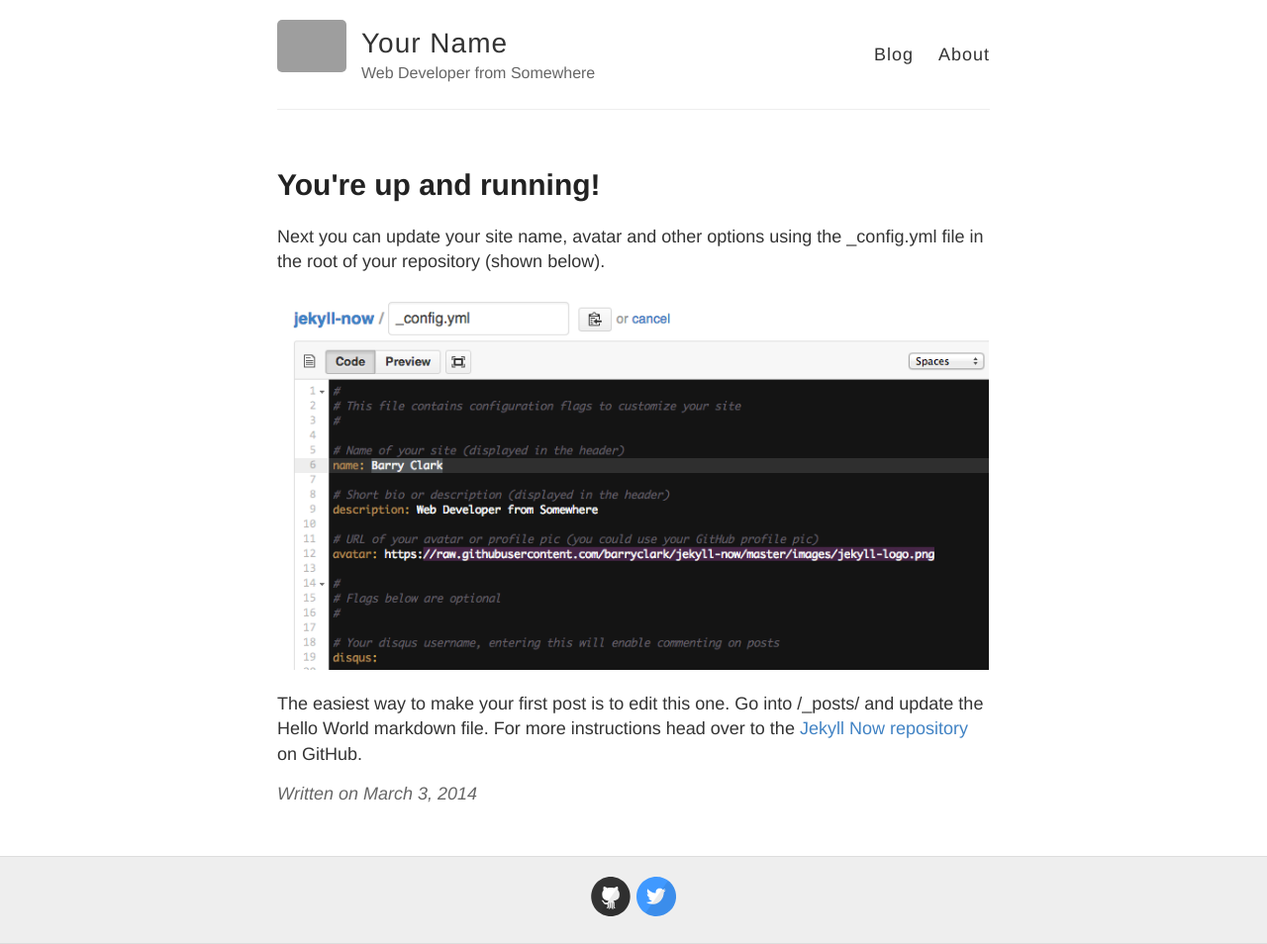
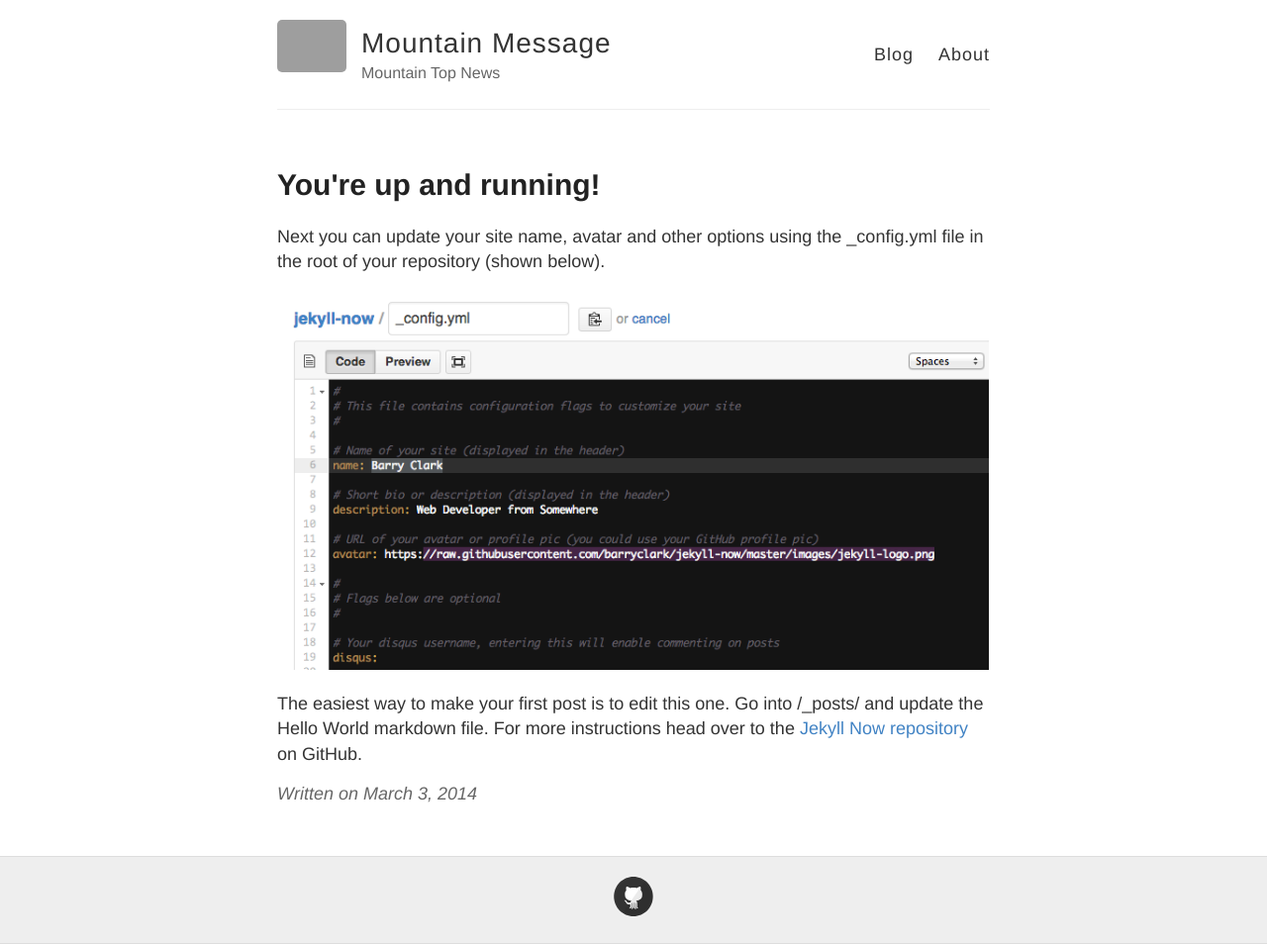
Before and after one commit to NewCaledoniaDevTeam/MountainMessage, a Jekyll site: the page built from _posts/2014-3-3-Hello-World.md, in a window 1280 px wide. Shown: the whole page at 99% size. Built offline with Jekyll 4.4.1, drawn with Linux system fonts in a browser that asks for light colours; grey boxes are pictures that could not be loaded.

Commit message:
Update _config.yml

```diff
--- a/_config.yml
+++ b/_config.yml
@@ -3,10 +3,10 @@
 #
 
 # Name of your site (displayed in the header)
-name: Your Name
+name: Mountain Message
 
 # Short bio or description (displayed in the header)
-description: Web Developer from Somewhere
+description: Mountain Top News
 
 # URL of your avatar or profile pic (you could use your GitHub profile pic)
 avatar: https://raw.githubusercontent.com/barryclark/jekyll-now/master/images/jekyll-logo.png
@@ -21,12 +21,12 @@ footer-links:
   email:
   facebook:
   flickr:
-  github: barryclark/jekyll-now
+  github: NewCaledoniaDevTeam/
   instagram:
   linkedin:
   pinterest:
   rss: # just type anything here for a working RSS icon
-  twitter: jekyllrb
+  twitter: #
   stackoverflow: # your stackoverflow profile, e.g. "users/50476/bart-kiers"
   youtube: # channel/<your_long_string> or user/<user-name>
   googleplus: # anything in your profile username that comes after plus.google.com/
@@ -41,7 +41,7 @@ google_analytics:
 
 # Your website URL (e.g. http://barryclark.github.io or http://www.barryclark.co)
 # Used for Sitemap.xml and your RSS feed
-url:
+url: newcaledoniadevteam.github.io
 
 # If you're hosting your site at a Project repository on GitHub pages
 # (http://yourusername.github.io/repository-name)
```
